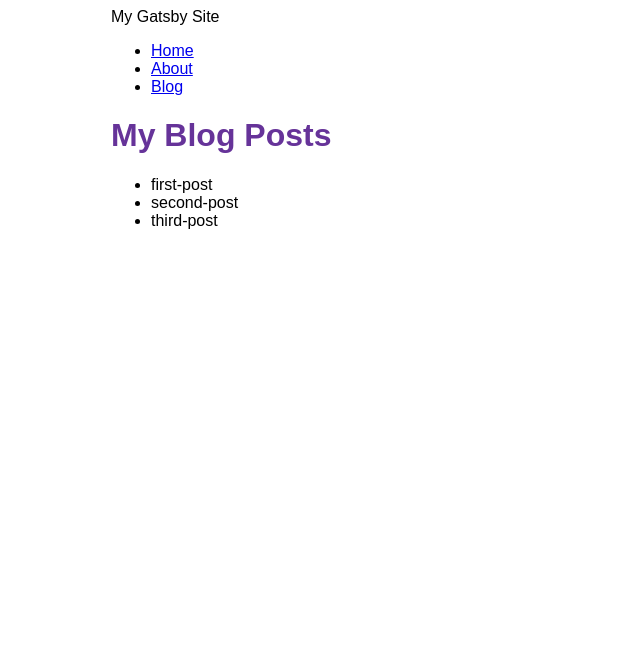
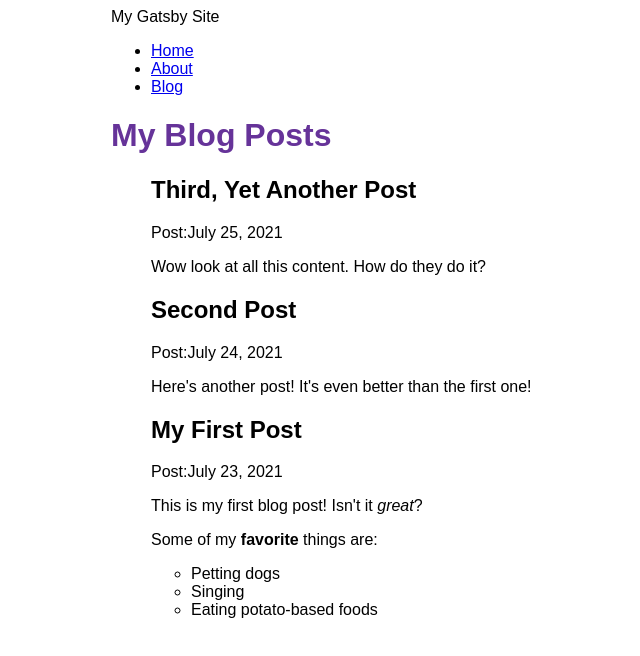
Before and after one commit to SofiaInchausti/gatsby-site, a Gatsby site: page /blog in a window 1280 px wide. Shown: the whole page, without its empty margins (279-919 px from the left). Built offline with nearby package versions, Linux system fonts and the light colour scheme; Gatsby itself is replaced by a stand-in of ours.

Commit message:
Finished Gatsby Tutorial Part 5

```diff
--- a/blog/first-post.mdx
+++ b/blog/first-post.mdx
@@ -0,0 +1,12 @@
+---
+title: "My First Post"
+date: "2021-07-23"
+---
+
+This is my first blog post! Isn't it *great*?
+
+Some of my **favorite** things are:
+
+* Petting dogs
+* Singing
+* Eating potato-based foods
--- a/blog/second-post.mdx
+++ b/blog/second-post.mdx
@@ -0,0 +1,6 @@
+---
+title: "Second Post"
+date: "2021-07-24"
+---
+
+Here's another post! It's even better than the first one!
--- a/blog/third-post.mdx
+++ b/blog/third-post.mdx
@@ -0,0 +1,6 @@
+---
+title: "Third, Yet Another Post"
+date: "2021-07-25"
+---
+
+Wow look at all this content. How do they do it?
--- a/gatsby-config.js
+++ b/gatsby-config.js
@@ -13,5 +13,6 @@
         path: `${__dirname}/blog`,
       }
     },
+    "gatsby-plugin-mdx",
   ],
 }
--- a/package.json
+++ b/package.json
@@ -14,8 +14,11 @@
     "clean": "gatsby clean"
   },
   "dependencies": {
+    "@mdx-js/mdx": "^1.6.22",
+    "@mdx-js/react": "^1.6.22",
     "gatsby": "^4.14.0",
     "gatsby-plugin-image": "^2.14.1",
+    "gatsby-plugin-mdx": "^3.14.0",
     "gatsby-plugin-sharp": "^4.14.1",
     "gatsby-source-filesystem": "^4.14.0",
     "react": "^17.0.1",
--- a/src/pages/blog.js
+++ b/src/pages/blog.js
@@ -1,16 +1,20 @@
 import * as React from 'react'
 import { graphql } from 'gatsby'
 import Layout from '../components/layout'
-
+import { MDXRenderer } from 'gatsby-plugin-mdx'
 const BlogPage = ({ data }) => {
   return (
     <Layout pageTitle="My Blog Posts">
       <ul>
       {
-        data.allFile.nodes.map(node => (
-          <li key={node.name}>
-            {node.name}
-          </li>
+        data.allMdx.nodes.map(node => (
+          <article key={node.id}>
+          <h1>{node.frontmatter.title}</h1>
+          <p>Post:{node.frontmatter.date}</p>
+          <MDXRenderer>
+              {node.body}
+          </MDXRenderer>
+          </article>
         ))
       }
       </ul>
@@ -20,9 +24,14 @@
 
 export const query = graphql`
   query {
-    allFile {
+    allMdx(sort: {fields: frontmatter___date, order: DESC}) {
       nodes {
-        name
+        frontmatter {
+          date(formatString: "MMMM D, YYYY")
+          title
+        }
+        id
+        body
       }
     }
   }
```
Also changed, not shown: 1 other file.
